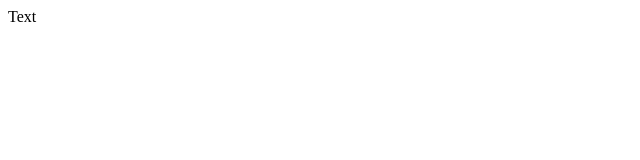
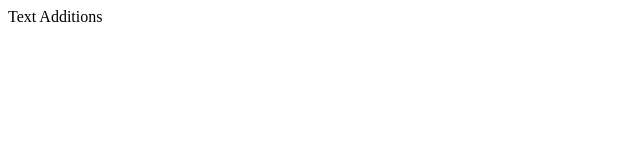
Before and after one commit to pavelpopi/sqltips, a plain HTML site: page index.html in a window 1280 px wide. Shown: the full height of the page, 0-640 px from the left. Drawn offline with Linux system fonts and the light colour scheme.

Commit message:
second line

```diff
--- a/index.html
+++ b/index.html
@@ -1,5 +1,6 @@
 <html>
 <body>
 Text
+Additions
 </body>
 </html>
```
